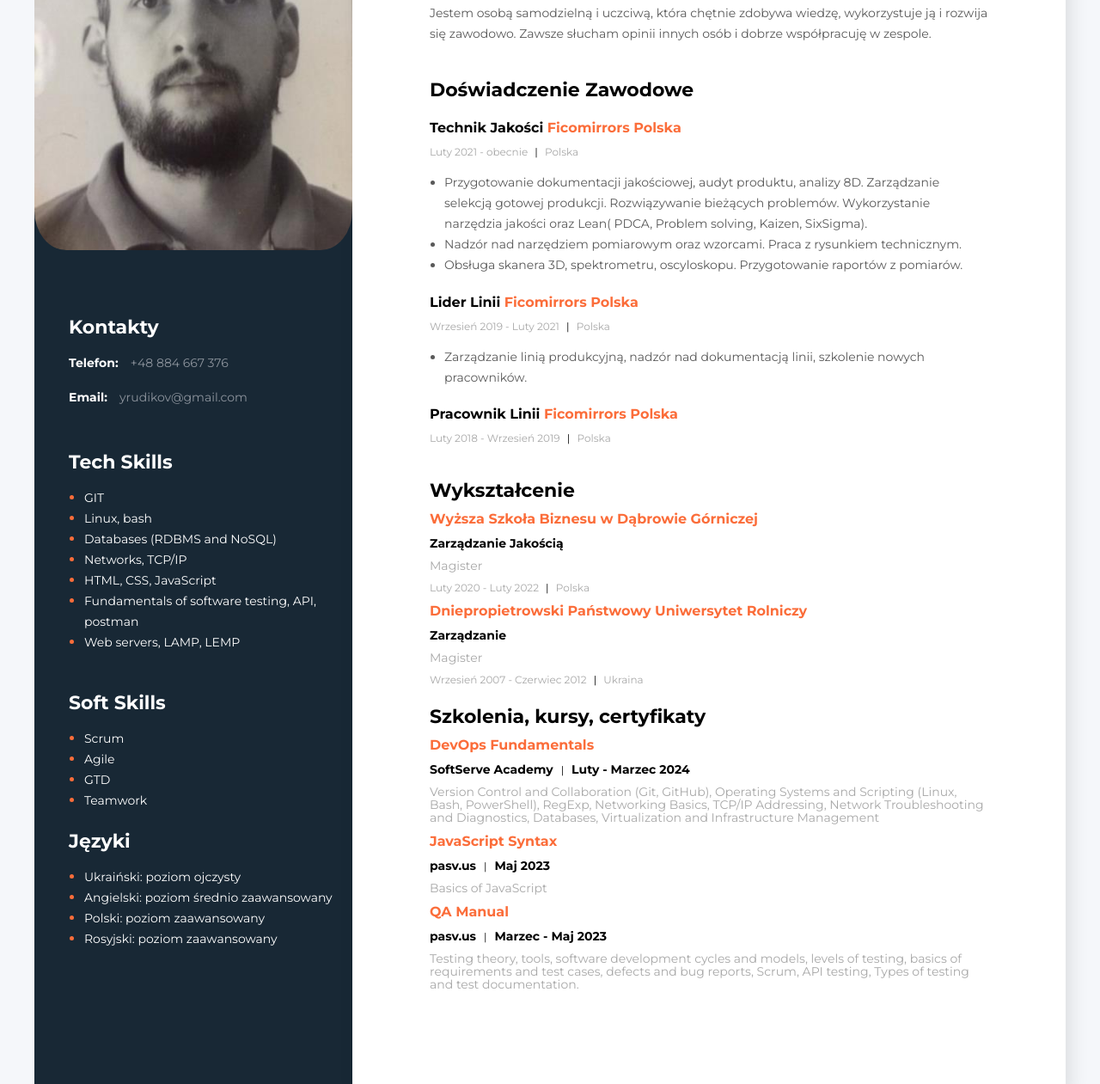
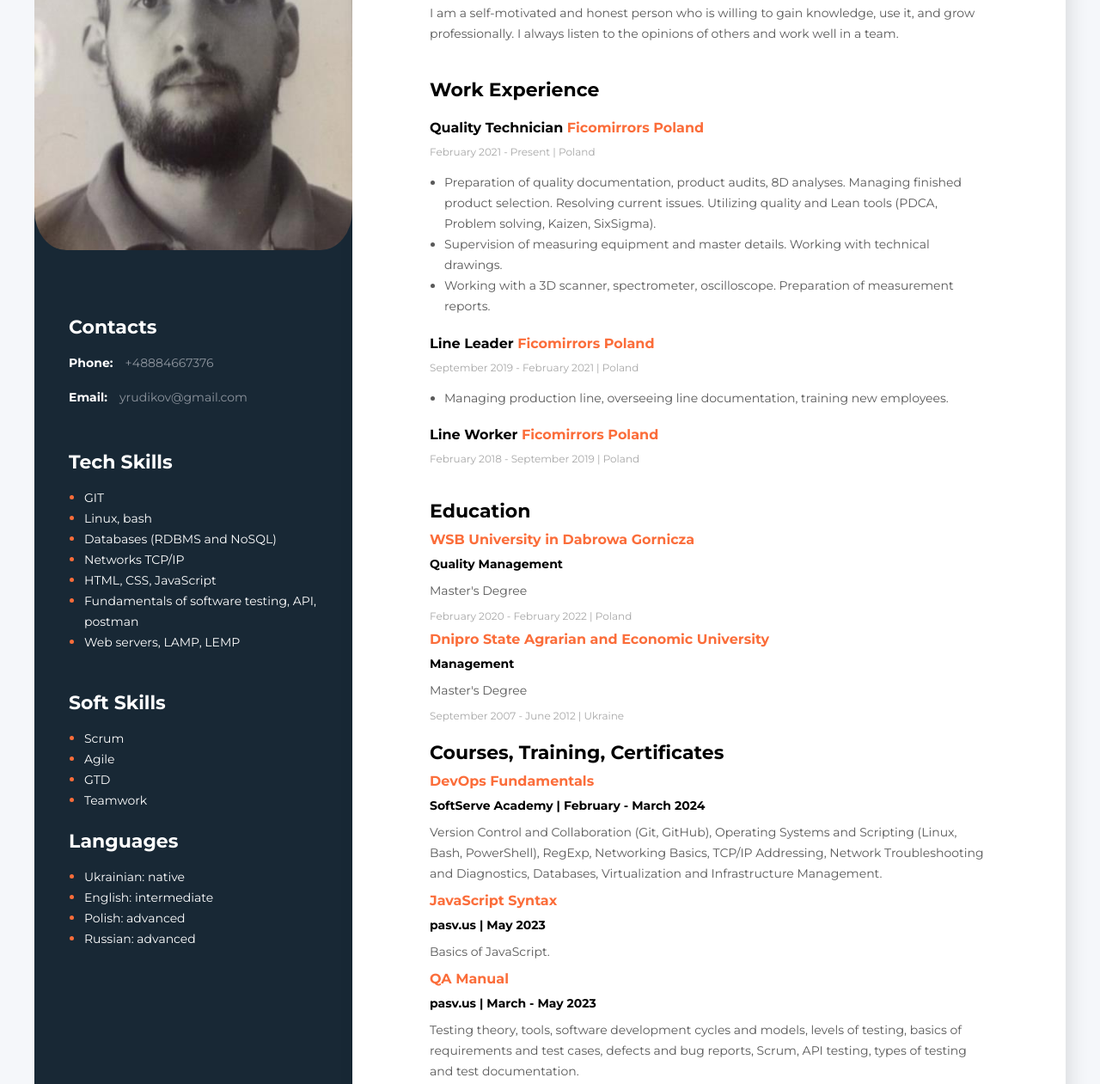
Before and after one commit to yrudikov/yrudikov_cv, a website: page index.html in a window 1280 px wide. Shown: the part 220-1481 px from the top of the page at 86% size. Drawn offline with Linux system fonts and the light colour scheme.

Commit message:
Format code

```diff
--- /dev/null
+++ b/assets/translations.json
@@ -0,0 +1,145 @@
+{
+  "en": {
+    "aboutName": "Yevhen Rudikov",
+    "aboutDescription": "I am a self-motivated and honest person who is willing to gain knowledge, use it, and grow professionally. I always listen to the opinions of others and work well in a team.",
+
+    "workExperience": "Work Experience",
+    "qualityTechnician": "Quality Technician",
+    "lineLeader": "Line Leader",
+    "lineWorker": "Line Worker",
+    "ficomirrors": "Ficomirrors Poland",
+    "qualityTechnicianPeriod": "February 2021 - Present | Poland",
+    "qualityTechnicianResponsibilities": [
+      "Preparation of quality documentation, product audits, 8D analyses. Managing finished product selection. Resolving current issues. Utilizing quality and Lean tools (PDCA, Problem solving, Kaizen, SixSigma).",
+      "Supervision of measuring equipment and master details. Working with technical drawings.",
+      "Working with a 3D scanner, spectrometer, oscilloscope. Preparation of measurement reports."
+    ],
+    "lineLeaderPeriod": "September 2019 - February 2021 | Poland",
+    "lineLeaderResponsibilities": [
+      "Managing production line, overseeing line documentation, training new employees."
+    ],
+    "lineWorkerPeriod": "February 2018 - September 2019 | Poland",
+
+    "education": "Education",
+    "wsbUniversity": "WSB University in Dabrowa Gornicza",
+    "wsbSpeciality": "Quality Management",
+    "wsbDegree": "Master's Degree",
+    "wsbPeriod": "February 2020 - February 2022 | Poland",
+
+    "dneprUniversity": "Dnipro State Agrarian and Economic University",
+    "dneprSpeciality": "Management",
+    "dneprDegree": "Master's Degree",
+    "dneprPeriod": "September 2007 - June 2012 | Ukraine",
+
+    "courses": "Courses, Training, Certificates",
+    "devOps": "DevOps Fundamentals",
+    "devOpsDescription": "SoftServe Academy | February - March 2024",
+    "devOpsDetails": "Version Control and Collaboration (Git, GitHub), Operating Systems and Scripting (Linux, Bash, PowerShell), RegExp, Networking Basics, TCP/IP Addressing, Network Troubleshooting and Diagnostics, Databases, Virtualization and Infrastructure Management.",
+    "jsCourse": "JavaScript Syntax",
+    "jsDescription": "pasv.us | May 2023",
+    "jsDetails": "Basics of JavaScript.",
+    "qaManual": "QA Manual",
+    "qaDescription": "pasv.us | March - May 2023",
+    "qaDetails": "Testing theory, tools, software development cycles and models, levels of testing, basics of requirements and test cases, defects and bug reports, Scrum, API testing, types of testing and test documentation.",
+
+    "contactsTitle": "Contacts",
+    "phone": "Phone:",
+    "email": "Email:",
+
+    "techSkills": "Tech Skills",
+    "techSkillsList": [
+      "GIT",
+      "Linux, bash",
+      "Databases (RDBMS and NoSQL)",
+      "Networks TCP/IP",
+      "HTML, CSS, JavaScript",
+      "Fundamentals of software testing, API, postman",
+      "Web servers, LAMP, LEMP"
+    ],
+
+    "softSkills": "Soft Skills",
+    "softSkillsList": ["Scrum", "Agile", "GTD", "Teamwork"],
+
+    "languages": "Languages",
+    "languagesList": [
+      "Ukrainian: native",
+      "English: intermediate",
+      "Polish: advanced",
+      "Russian: advanced"
+    ],
+
+    "languageSwitch": "PL"
+  },
+
+  "pl": {
+    "aboutName": "Yevhen Rudikov",
+    "aboutDescription": "Jestem osobą samodzielną i uczciwą, która chętnie zdobywa wiedzę, wykorzystuje ją i rozwija się zawodowo. Zawsze słucham opinii innych osób i dobrze współpracuję w zespole.",
+
+    "workExperience": "Doświadczenie Zawodowe",
+    "qualityTechnician": "Technik Jakości",
+    "lineLeader": "Lider Linii",
+    "lineWorker": "Pracownik Linii",
+    "ficomirrors": "Ficomirrors Polska",
+    "qualityTechnicianPeriod": "Luty 2021 - obecnie | Polska",
+    "qualityTechnicianResponsibilities": [
+      "Przygotowanie dokumentacji jakościowej, audyt produktu, analizy 8D. Zarządzanie selekcją gotowej produkcji. Rozwiązywanie bieżących problemów. Wykorzystanie narzędzia jakości oraz Lean (PDCA, Problem solving, Kaizen, SixSigma).",
+      "Nadzór nad narzędziem pomiarowym oraz wzorcami. Praca z rysunkiem technicznym.",
+      "Obsługa skanera 3D, spektrometru, oscyloskopu. Przygotowanie raportów z pomiarów."
+    ],
+    "lineLeaderPeriod": "Wrzesień 2019 - Luty 2021 | Polska",
+    "lineLeaderResponsibilities": [
+      "Zarządzanie linią produkcyjną, nadzór nad dokumentacją linii, szkolenie nowych pracowników."
+    ],
+    "lineWorkerPeriod": "Luty 2018 - Wrzesień 2019 | Polska",
+
+    "education": "Wykształcenie",
+    "wsbUniversity": "Wyższa Szkoła Biznesu w Dąbrowie Górniczej",
+    "wsbSpeciality": "Zarządzanie Jakością",
+    "wsbDegree": "Magister",
+    "wsbPeriod": "Luty 2020 - Luty 2022 | Polska",
+
+    "dneprUniversity": "Dniepropietrowski Państwowy Uniwersytet Rolniczy",
+    "dneprSpeciality": "Zarządzanie",
+    "dneprDegree": "Magister",
+    "dneprPeriod": "Wrzesień 2007 - Czerwiec 2012 | Ukraina",
+
+    "courses": "Szkolenia, kursy, certyfikaty",
+    "devOps": "DevOps Fundamentals",
+    "devOpsDescription": "SoftServe Academy | Luty - Marzec 2024",
+    "devOpsDetails": "Version Control and Collaboration (Git, GitHub), Operating Systems and Scripting (Linux, Bash, PowerShell), RegExp, Networking Basics, TCP/IP Addressing, Network Troubleshooting and Diagnostics, Databases, Virtualization and Infrastructure Management.",
+    "jsCourse": "JavaScript Syntax",
+    "jsDescription": "pasv.us | Maj 2023",
+    "jsDetails": "Basics of JavaScript.",
+    "qaManual": "QA Manual",
+    "qaDescription": "pasv.us | Marzec - Maj 2023",
+    "qaDetails": "Testing theory, tools, software development cycles and models, levels of testing, basics of requirements and test cases, defects and bug reports, Scrum, API testing, types of testing and test documentation.",
+
+    "contactsTitle": "Kontakty",
+    "phone": "Telefon:",
+    "email": "Email:",
+
+    "techSkills": "Tech Skills",
+    "techSkillsList": [
+      "GIT",
+      "Linux, bash",
+      "Bazy danych (RDBMS i NoSQL)",
+      "Sieci TCP/IP",
+      "HTML, CSS, JavaScript",
+      "Podstawy testowania oprogramowania, API, postman",
+      "Serwery internetowe, LAMP, LEMP"
+    ],
+
+    "softSkills": "Soft Skills",
+    "softSkillsList": ["Scrum", "Agile", "GTD", "Praca zespołowa"],
+
+    "languages": "Języki",
+    "languagesList": [
+      "Ukraiński: poziom ojczysty",
+      "Angielski: poziom średnio zaawansowany",
+      "Polski: poziom zaawansowany",
+      "Rosyjski: poziom zaawansowany"
+    ],
+
+    "languageSwitch": "EN"
+  }
+}
--- a/index.html
+++ b/index.html
@@ -8,152 +8,101 @@
     <link rel="preconnect" href="https://fonts.gstatic.com" crossorigin>
     <link href="https://fonts.googleapis.com/css2?family=Montserrat:wght@400;700&display=swap" rel="stylesheet">
     <link rel="stylesheet" href="styles/styles.css">
+    <script defer src="index.js"></script>
     <title>CV Yevhen Rudikov</title>
 </head>
 <body>
-<!--Main-->
+
 <div class="main">
-    <!-- Language button -->
     <div class="container">
         <div class="language-switch">
-            <a href="index-en.html"><button id="language-toggle">EN</button></a>
+            <button id="language-toggle" data-i18n="languageSwitch"></button>
         </div>
     </div>
-    <!--Content-->
+
     <div class="content">
-        <!--about user-->
         <div class="about">
-            <!-- <h2 class="aboutPosition"></h2> -->
-            <h1 class="aboutName">Yevhen Rudikov</h1>
-            <p class="aboutDescription">Jestem osobą samodzielną i uczciwą, która chętnie zdobywa wiedzę, wykorzystuje ją i rozwija się zawodowo. Zawsze słucham opinii innych osób i dobrze współpracuję w zespole.</p>
+            <h1 class="aboutName" data-i18n="aboutName"></h1>
+            <p class="aboutDescription" data-i18n="aboutDescription"></p>
         </div>
-
-        <!--Work-->
         <div class="work">
-            <h3 class="title">Doświadczenie Zawodowe</h3>
-            <!--Company 1-->
+            <h3 class="title" data-i18n="workExperience"></h3>
             <div>
-                <h4 class="workPosition">Technik Jakości <span class="organization">Ficomirrors Polska</span></h4>
-                <p class="period">Luty 2021 - obecnie   <span class="periodLine">|</span>   Polska</p>
-                <ul class="workList">
-                    <li class="workListItem">Przygotowanie dokumentacji jakościowej, audyt produktu, analizy 8D.
-                        Zarządzanie selekcją gotowej produkcji. Rozwiązywanie bieżących problemów.
-                        Wykorzystanie narzędzia jakości oraz Lean( PDCA, Problem solving, Kaizen, SixSigma).  </li>
-                    <li class="workListItem">Nadzór nad narzędziem pomiarowym oraz wzorcami. Praca z rysunkiem technicznym. </li>
-                    <li class="workListItem">Obsługa skanera 3D, spektrometru, oscyloskopu. Przygotowanie raportów z pomiarów.</li>
-
-                </ul>
-            </div>
-            <!--Company 2-->
-            <div>
-                <h4 class="workPosition">Lider Linii <span class="organization">Ficomirrors Polska</span></h4>
-                <p class="period">Wrzesień 2019 - Luty 2021   <span class="periodLine">|</span>   Polska</p>
-                <ul class="workList">
-                    <li class="workListItem">Zarządzanie linią produkcyjną, nadzór nad dokumentacją linii, szkolenie nowych pracowników.</li>
-
-                </ul>
-            </div>
-            <!--Company 3-->
-            <div>
-                <h4 class="workPosition">Pracownik Linii <span class="organization">Ficomirrors Polska</span> </h4>
-                <p class="period">Luty 2018 - Wrzesień 2019   <span class="periodLine">|</span>   Polska</p>
+                <h4 class="workPosition"><span data-i18n="qualityTechnician"></span> <span class="organization" data-i18n="ficomirrors"></span></h4>
+                <p class="period" data-i18n="qualityTechnicianPeriod"></p>
+                <ul class="workList" data-i18n="qualityTechnicianResponsibilities"></ul>
 
             </div>
-        </div>
-        <!--Education-->
-        <div class="education">
-            <h3 class="title">Wykształcenie</h3>
-            <!--University 1-->
             <div>
-                <h4 class="eduTitle">Wyższa Szkoła Biznesu w Dąbrowie Górniczej</h4>
-                <h5 class="speciality">Zarządzanie Jakością</h5>
-                <p class="period2">Magister</p>
-                <p class="period">Luty 2020 - Luty 2022   <span class="periodLine">|</span>   Polska</p>
+                <h4 class="workPosition"><span data-i18n="lineLeader"></span> <span class="organization" data-i18n="ficomirrors"></span></h4>
+                <p class="period" data-i18n="lineLeaderPeriod"></p>
+                <ul class="workList" data-i18n="lineLeaderResponsibilities"></ul>
             </div>
-            <!--University 2-->
             <div>
-                <h4 class="eduTitle">Dniepropietrowski Państwowy Uniwersytet Rolniczy</h4>
-                <h5 class="speciality">Zarządzanie</h5>
-                <p class="period2">Magister</p>
-                <p class="period">Wrzesień 2007 - Czerwiec 2012   <span class="periodLine">|</span>   Ukraina</p>
+                <h4 class="workPosition"><span data-i18n="lineWorker"></span> <span class="organization" data-i18n="ficomirrors"></span></h4>
+                <p class="period" data-i18n="lineWorkerPeriod"></p>
             </div>
         </div>
-        <!-- Courses -->
         <div class="education">
-            <h3 class="title">Szkolenia, kursy, certyfikaty</h3>
-            <!--Course 1-->
+            <h3 class="title" data-i18n="education"></h3>
             <div>
-                <h4 class="eduTitle">DevOps Fundamentals</h4>
-                <h5 class="speciality">SoftServe Academy <span class="periodLine">|</span>   Luty - Marzec 2024</h5>
-                <p class="period2">Version Control and Collaboration (Git, GitHub), Operating Systems and Scripting (Linux, Bash, PowerShell),
-                     RegExp, Networking Basics, TCP/IP Addressing, Network Troubleshooting and Diagnostics, Databases,
-                    Virtualization and Infrastructure Management </p>
+                <h4 class="eduTitle" data-i18n="wsbUniversity"></h4>
+                <h5 class="speciality" data-i18n="wsbSpeciality"></h5>
+                <p class="period2" data-i18n="wsbDegree"></p>
+                <p class="period" data-i18n="wsbPeriod"></p>
             </div>
-            <!--Course 2-->
             <div>
-                <h4 class="eduTitle">JavaScript Syntax</h4>
-                <h5 class="speciality">pasv.us <span class="periodLine">|</span>   Maj 2023</h5>
-                <p class="period2">Basics of JavaScript </p>
+                <h4 class="eduTitle" data-i18n="dneprUniversity"></h4>
+                <h5 class="speciality" data-i18n="dneprSpeciality"></h5>
+                <p class="period2" data-i18n="dneprDegree"></p>
+                <p class="period" data-i18n="dneprPeriod"></p>
             </div>
-            <!--Course 3-->
+        </div>
+        <div class="education">
+            <h3 class="title" data-i18n="courses"></h3>
             <div>
-                <h4 class="eduTitle">QA Manual</h4>
-                <h5 class="speciality">pasv.us <span class="periodLine">|</span>   Marzec - Maj 2023</h5>
-                <p class="period2"> Testing theory, tools, software development cycles and models, levels of testing, basics of
-                    requirements and test cases, defects and bug reports, Scrum, API testing, Types of testing and test
-                    documentation. </p>
+                <h4 class="eduTitle" data-i18n="devOps"></h4>
+                <h5 class="speciality" data-i18n="devOpsDescription"></h5>
+                <p class="period2" data-i18n="devOpsDetails"></p>
+            </div>
+            <div>
+                <h4 class="eduTitle" data-i18n="jsCourse"></h4>
+                <h5 class="speciality" data-i18n="jsDescription"></h5>
+                <p class="period2" data-i18n="jsDetails"></p>
+            </div>
+            <div>
+                <h4 class="eduTitle" data-i18n="qaManual"></h4>
+                <h5 class="speciality" data-i18n="qaDescription"></h5>
+                <p class="period2" data-i18n="qaDetails"></p>
             </div>
         </div>
     </div>
-    <!--Sidebar-->
     <aside class="sidebar">
-        <img src="img/photo_2.jpeg" alt="User photo " class="photo">
-        <!--Contacts-->
+        <img src="assets/img/photo_2.jpeg" alt="User photo " class="photo">
         <div class="contacts">
-            <h3 class="sidebarTitle">Kontakty</h3>
+            <h3 class="sidebarTitle" data-i18n="contactsTitle"></h3>
             <div>
                 <p>
-                    <span class="contactType">Telefon:</span>
-                     <a href="tel:+48884667376" class="contactLink">+48 884 667 376</a>
+                    <span class="contactType" data-i18n="phone"></span>
+                    <a href="tel:+48884667376" class="contactLink">+48884667376</a>
                 </p>
                 <p>
-                    <span class="contactType">Email:</span>
-                     <a href="mailto:yrudikov@gmail.com" class="contactLink">yrudikov@gmail.com</a>
+                    <span class="contactType" data-i18n="email"></span>
+                    <a href="mailto:yrudikov@gmail.com" class="contactLink">yrudikov&#64;gmail.com</a>
                 </p>
             </div>
         </div>
-        <!--Tech skills-->
         <div class="tSkills">
-            <h3 class="sidebarTitle">Tech Skills</h3>
-            <ul class="skillsList">
-                <li class="skillsItem"><span class="skillsText">GIT</span> </li>
-                <li class="skillsItem"><span class="skillsText">Linux, bash</span></li>
-                <li class="skillsItem"><span class="skillsText">Databases (RDBMS and NoSQL)</span></li>
-                <li class="skillsItem"><span class="skillsText">Networks, TCP/IP</span></li>
-                <li class="skillsItem"><span class="skillsText">HTML, CSS, JavaScript</span></li>
-                <li class="skillsItem"><span class="skillsText">Fundamentals of software testing, API, postman</span></li>
-                <li class="skillsItem"><span class="skillsText">Web servers, LAMP, LEMP</span></li>
-            </ul>
+            <h3 class="sidebarTitle" data-i18n="techSkills"></h3>
+            <ul class="skillsList" data-i18n="techSkillsList"></ul>
         </div>
-        <!--Soft skills-->
         <div class="sSkills">
-            <h3 class="sidebarTitle">Soft Skills</h3>
-            <ul class="skillsList">
-                <li class="skillsItem"><span class="skillsText">Scrum</span></li>
-                <li class="skillsItem"><span class="skillsText">Agile</span></li>
-                <li class="skillsItem"><span class="skillsText">GTD</span></li>
-                <li class="skillsItem"><span class="skillsText">Teamwork</span></li>
-            </ul>
+            <h3 class="sidebarTitle" data-i18n="softSkills"></h3>
+            <ul class="skillsList" data-i18n="softSkillsList"></ul>
         </div>
-        <!-- Languages -->
         <div class="sSkills">
-            <h3 class="sidebarTitle">Języki</h3>
-            <ul class="skillsList">
-                <li class="skillsItem"><span class="skillsText">Ukraiński: poziom ojczysty</span></li>
-                <li class="skillsItem"><span class="skillsText">Angielski: poziom średnio zaawansowany</span></li>
-                <li class="skillsItem"><span class="skillsText">Polski: poziom zaawansowany</span></li>
-                <li class="skillsItem"><span class="skillsText">Rosyjski: poziom zaawansowany</span></li>
-            </ul>
+            <h3 class="sidebarTitle" data-i18n="languages"></h3>
+            <ul class="skillsList" data-i18n="languagesList"></ul>
         </div>
         <div></div>
     </aside>
--- /dev/null
+++ b/index.js
@@ -0,0 +1,56 @@
+
+let currentLanguage = 'en';
+
+async function loadTranslations() {
+    try {
+        const response = await fetch('assets/translations.json');
+        if (!response.ok) {
+            throw new Error('Failed to load translations');
+        }
+        return await response.json();
+    } catch (error) {
+        console.error(error);
+        return {};
+    }
+}
+
+function applyTranslations(translations, language) {
+    const elements = document.querySelectorAll('[data-i18n]');
+    elements.forEach((element) => {
+        const translationKey = element.getAttribute('data-i18n');
+        let translation = translations[language][translationKey];
+
+        if (Array.isArray(translation)) {
+            if (element.classList.contains('skillsList')) {
+                element.innerHTML = translation.map(item => `<li class="skillsItem"><span class="skillsText">${item}</span></li>`).join('');
+            } else if (element.classList.contains('workList')) {
+                element.innerHTML = translation.map(item => `<li class="workListItem">${item}</li>`).join('');
+            } else {
+                element.innerHTML = translation.map(item => `<li>${item}</li>`).join('');
+            }
+        } else {
+            element.textContent = translation || '';
+        }
+    });
+}
+
+async function switchLanguage() {
+    currentLanguage = currentLanguage === 'pl' ? 'en' : 'pl';
+    const translations = await loadTranslations();
+    applyTranslations(translations, currentLanguage);
+
+    const languageToggle = document.getElementById('language-toggle');
+    languageToggle.textContent = translations[currentLanguage]['languageSwitch'];
+}
+
+async function initializeTranslations() {
+    const translations = await loadTranslations();
+    applyTranslations(translations, currentLanguage);
+
+    const languageToggle = document.getElementById('language-toggle');
+    languageToggle.textContent = translations[currentLanguage]['languageSwitch'];
+
+    languageToggle.addEventListener('click', switchLanguage);
+}
+
+document.addEventListener('DOMContentLoaded', initializeTranslations);
--- a/styles/styles.css
+++ b/styles/styles.css
@@ -1,15 +1,16 @@
+
 body {
     font-family: 'Montserrat', sans-serif;
     background-color: #F5F7FA;
 }
-/* main styles */
+
 .main {
     display: flex;
     flex-direction: row-reverse;
     width: 1200px;
     margin: 0 auto;
 }
-/* content styles */
+
 .content {
     background-color: #FFFFFF;
     box-shadow: 6px 6px 20px rgba(0, 0, 0, 0.1);
@@ -23,7 +24,7 @@ body {
     color: #000000;
     margin-bottom: 10px;
 }
-/* about styles */
+
 .about {
     margin-bottom: 40px;
 }
@@ -53,7 +54,6 @@ body {
     width: 650px;
 }
 
-/* projects styles */
 .projects {
     margin-bottom: 50px;
 }
@@ -88,7 +88,7 @@ body {
     margin-left: 10px;
     text-decoration: none;
 }
-/* work styles */
+
 .work {
     margin-bottom: 40px;
 }
@@ -118,7 +118,7 @@ body {
     line-height: 20px;
     color: #FB6D3A;
 }
-/* period styles */
+
 .period {
     font-style: normal;
     font-weight: 400;
@@ -132,8 +132,8 @@ body {
     font-style: normal;
     font-weight: 400;
     font-size: 14px;
-    line-height: 15px;
-    color: #A8A8A8;
+    line-height: 24px;
+    color: #595959;
     margin-bottom: 10px;
     margin-top: 10px;
 }
@@ -145,8 +145,7 @@ body {
     color: #000000;
     margin: auto 5px;
 }
-/* education styles */
-/* .education {} */
+
 .eduTitle {
     font-style: normal;
     font-weight: 700;
@@ -165,7 +164,7 @@ body {
     margin-bottom: 10px;
     margin-top: 10px;
 }
-/* sidebar styles */
+
 .sidebar {
    background-color: #182835;
    padding-top: 40px;
@@ -205,7 +204,6 @@ body {
     font-size: 14px;
     line-height: 24px;
     color: #8d949d;
-    /* opacity: 0.5; */
     text-decoration: none;
 }
 .tSkills {
@@ -227,7 +225,7 @@ body {
     font-size: 14px;
     line-height: 24px;
 }
-/* Button styles */
+
 .container {
     position: relative;
     width: 100%;
```
Also changed, not shown: index-en.html (deleted, +0 -159 lines), package.json (added, +14 -0 lines), assets/img/photo_2.jpeg (renamed from img/photo_2.jpeg).
